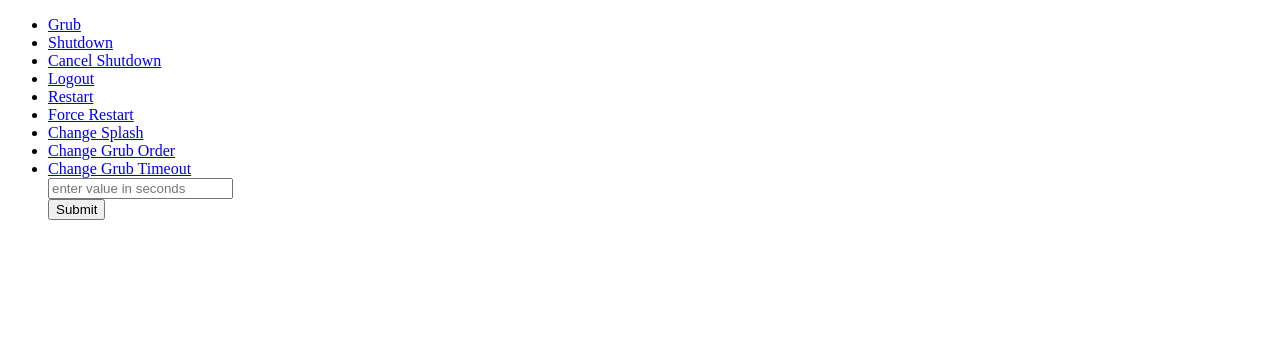
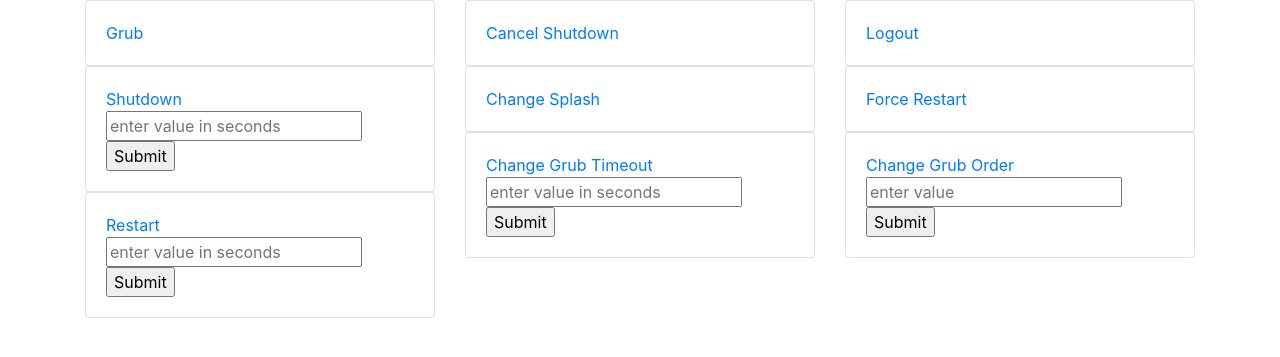
Before and after one commit to chetanya-shrimali/system-admin-gui, a Django app: page /gui/ in a window 1280 px wide. Shown: the top 357 px of the page. Run offline with Django 3.2, Linux system fonts and the light colour scheme; some libraries are stand-ins or nearby versions.

Commit message:
updated templates
Signed-off-by: Chetanya <chetanyashrimalie5@gmail.com>

```diff
--- a/gui/views.py
+++ b/gui/views.py
@@ -22,12 +22,19 @@ def grub(request):
     return redirect('gui:index')
 
 def grub_order(request):
+    value = request.GET['number']
+    if value not in ['0','1','2']:
+        messages.error(request, 'Enter a value among 0, 1 or 2')
+    else:
+        change_default="sudo -S sed -i s/GRUB_DEFAULT=.*/GRUB_DEFAULT={}/ /etc/default/grub".format(value)
+        print(change_default)
+
     return redirect('gui:index')
 
 def grub_timeout(request):
     value = request.GET['timeout']
     if value:
-        timeout="sudo -S sed -i s/GRUB_TIMEOUT=.*/GRUB_TIMEOUT="+str(value)+"/ /etc/default/grub"
+        timeout="sudo -S sed -i s/GRUB_TIMEOUT=.*/GRUB_TIMEOUT={}/ /etc/default/grub".format(value)
         print(timeout)
     else:
         messages.error(request, 'Please enter time!')
@@ -48,6 +55,7 @@ def change_splash(request):
 
 
 def shutdown(request):
+    value = request.GET['timeout']
     command = "shutdown -s".split(" ")
     subprocess.Popen(command, stdout=subprocess.PIPE)
     return redirect('gui:index')
@@ -62,6 +70,7 @@ def logout(request):
     return redirect('gui:index')
 
 def restart(request):
+    value = request.GET['timeout']
     subprocess.Popen(['reboot'], stdout=subprocess.PIPE)
     return redirect('gui:index')
 
--- a/templates/base.html
+++ b/templates/base.html
@@ -4,6 +4,7 @@
     <meta charset="UTF-8">
     <meta name="viewport" content="width=device-width, initial-scale=1.0">
     <meta http-equiv="X-UA-Compatible" content="ie=edge">
+    <link rel="stylesheet" href="https://stackpath.bootstrapcdn.com/bootstrap/4.1.3/css/bootstrap.min.css" integrity="sha384-MCw98/SFnGE8fJT3GXwEOngsV7Zt27NXFoaoApmYm81iuXoPkFOJwJ8ERdknLPMO" crossorigin="anonymous">
     <title>Document</title>
 </head>
 <body>
--- a/templates/gui/index.html
+++ b/templates/gui/index.html
@@ -8,21 +8,75 @@
     {% endfor %}
 </ul>
 {% endif %}
-<ul>
-    <li><a href="/gui/grub/">Grub</a>
-    </li>
-    <li><a href="/gui/shutdown/">Shutdown</a></li>
-    <li><a href="/gui/cancel-shutdown/">Cancel Shutdown</a></li>
-    <li><a href="/gui/logout/">Logout</a></li>
-    <li><a href="/gui/restart/">Restart</a></li>
-    <li><a href="/gui/force-restart/">Force Restart</a></li>
-    <li><a href="/gui/change-splash/">Change Splash</a></li>
-    <li><a href="/gui/change-grub-order/">Change Grub Order</a></li>
-    <li><a href="/gui/change-grub-timeout/">Change Grub Timeout</a>
-        <form action="/gui/change-grub-timeout/" method="get">
-            <input type="number" placeholder="enter value in seconds" name="timeout"><br>
-            <input type="submit" value="Submit">
-          </form>
-    </li>
-</ul>
+<div class="container">
+    <div class="row">
+
+        <div class="col-md-4">
+            <div class="card">
+                <div class="card-body"><a href="/gui/grub/">Grub</a></div>
+            </div>
+
+            <div class="card">
+                <div class="card-body"><a href="/gui/grub/">
+                    <a href="/gui/shutdown/">Shutdown</a>
+                    <form action="/gui/shutdown/" method="get">
+                        <input type="number" placeholder="enter value in seconds" name="timeout"><br>
+                        <input type="submit" value="Submit">
+                    </form></a>
+                </div>
+            </div>
+
+
+            <div class="card">
+                <div class="card-body">
+                    <a href="/gui/restart/">Restart</a>
+                    <form action="/gui/restart/" method="get">
+                        <input type="number" placeholder="enter value in seconds" name="timeout"><br>
+                        <input type="submit" value="Submit">
+                    </form>
+                </div>
+            </div>
+        </div>
+
+        <div class="col-md-4">
+
+            <div class="card">
+                <div class="card-body"><a href="/gui/grub/"><a href="/gui/cancel-shutdown/">Cancel Shutdown</a></div>
+            </div>
+
+            <div class="card">
+                    <div class="card-body"><a href="/gui/change-splash/">Change Splash</a></div>
+                </div>
+            <div class="card">
+                <div class="card-body">
+                    <a href="/gui/change-grub-timeout/">Change Grub Timeout</a>
+                    <form action="/gui/change-grub-timeout/" method="get">
+                        <input type="number" placeholder="enter value in seconds" name="timeout"><br>
+                        <input type="submit" value="Submit">
+                    </form>
+                </div>
+            </div>
+        </div>
+
+        <div class="col-md-4">
+
+            <div class="card">
+                <div class="card-body"><a href="/gui/logout/">Logout</a></div>
+            </div>
+
+            <div class="card">
+                <div class="card-body"><a href="/gui/force-restart/">Force Restart</a></div>
+            </div>
+
+            <div class="card">
+                <div class="card-body"><a href="/gui/change-grub-order/">Change Grub Order</a>
+                    <form action="/gui/change-grub-order/" method="get">
+                        <input type="number" placeholder="enter value" name="number"><br>
+                        <input type="submit" value="Submit">
+                    </form>
+                </div>
+            </div>
+        </div>
+    </div>
+</div>
 {% endblock %}
```
